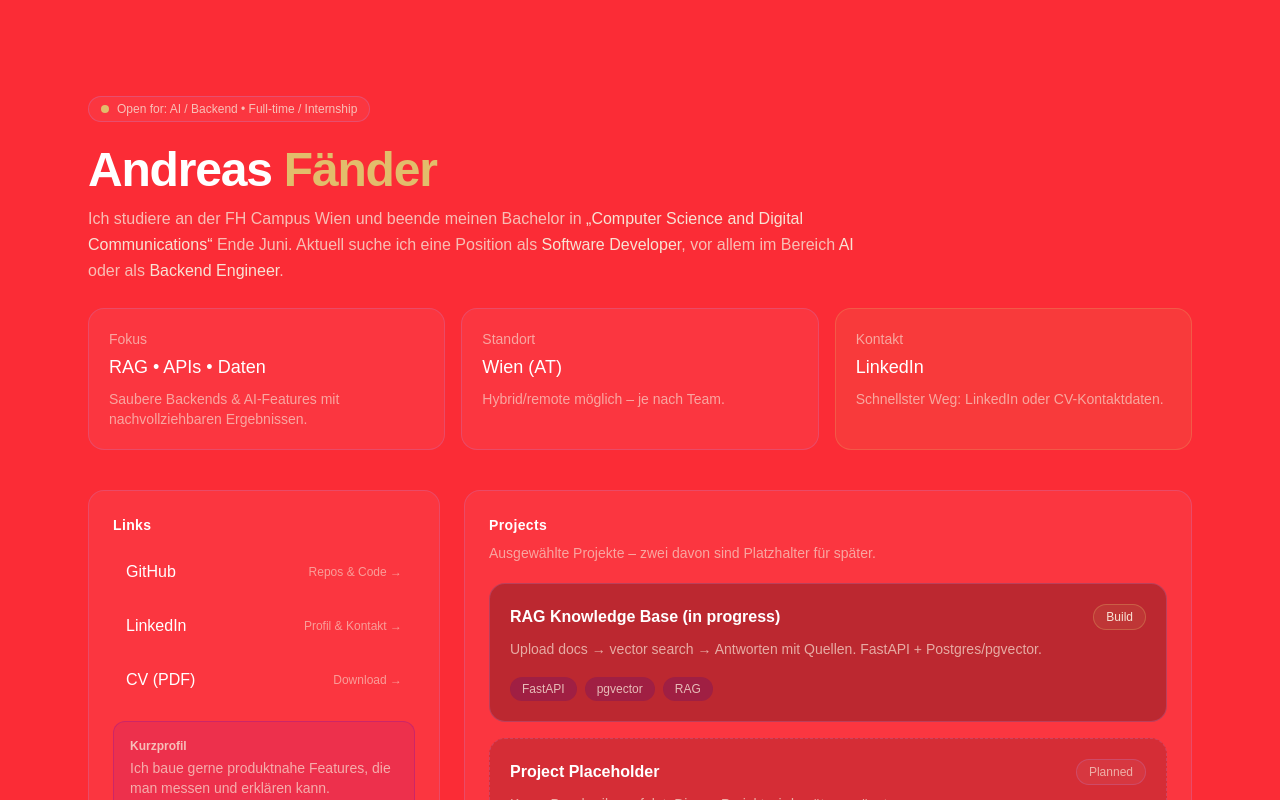
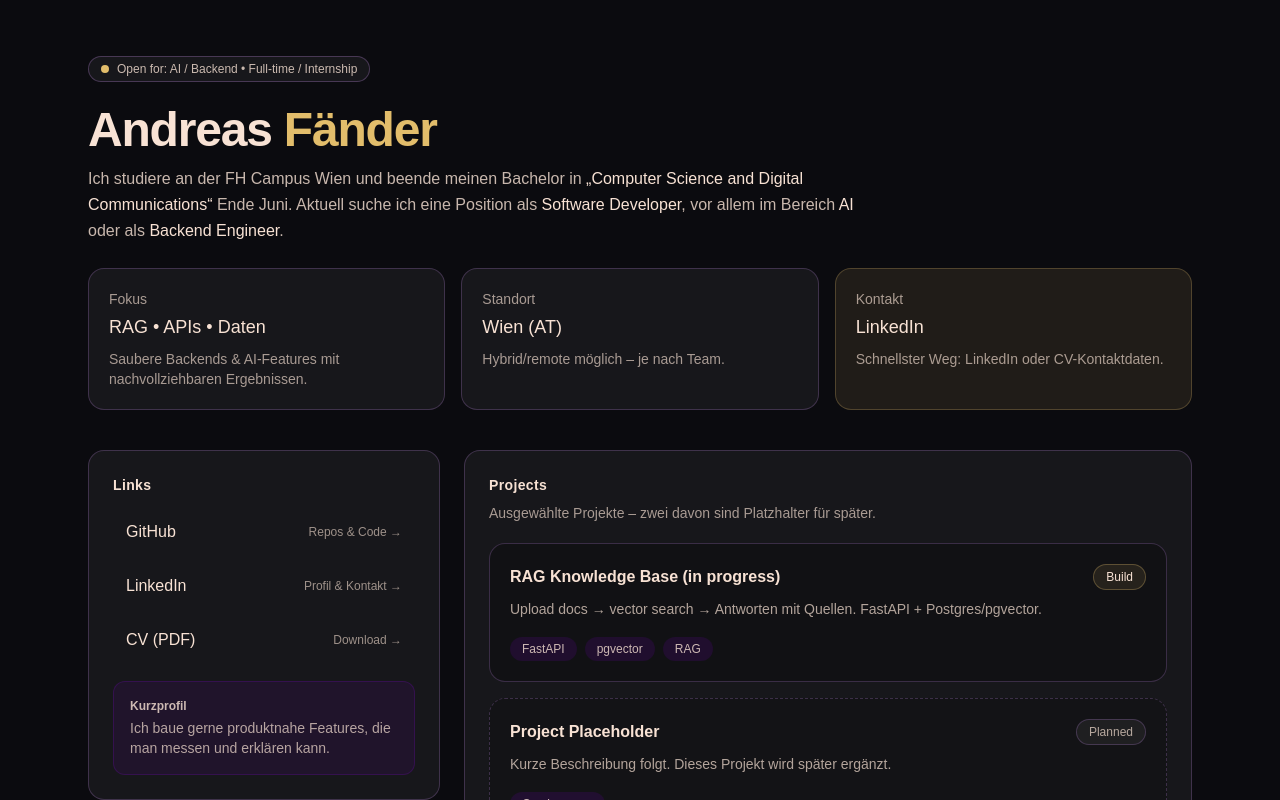
Before and after one commit to faender/faender.dev, a Next.js app: page / in a window 1280 px wide. Shown: the top 800 px of the page. Built offline with nearby package versions, Linux system fonts and the light colour scheme.

Commit message:
new page layout 4.0

```diff
--- a/src/app/page.tsx
+++ b/src/app/page.tsx
@@ -53,7 +53,7 @@ const cardByStatus = (status: string) => {
 };
 
   return (
-    <main className="min-h-dvh bg-red-500 text-white p-10">
+    <main className="min-h-dvh bg-[#0B0B0F] text-[#F8E2D4]">
       {/* Background glow (modern look) */}
       <div className="pointer-events-none fixed inset-0 -z-10">
         <div className="absolute -top-40 left-1/2 h-[520px] w-[520px] -translate-x-1/2 rounded-full bg-[#7209B7]/25 blur-3xl" />
```
